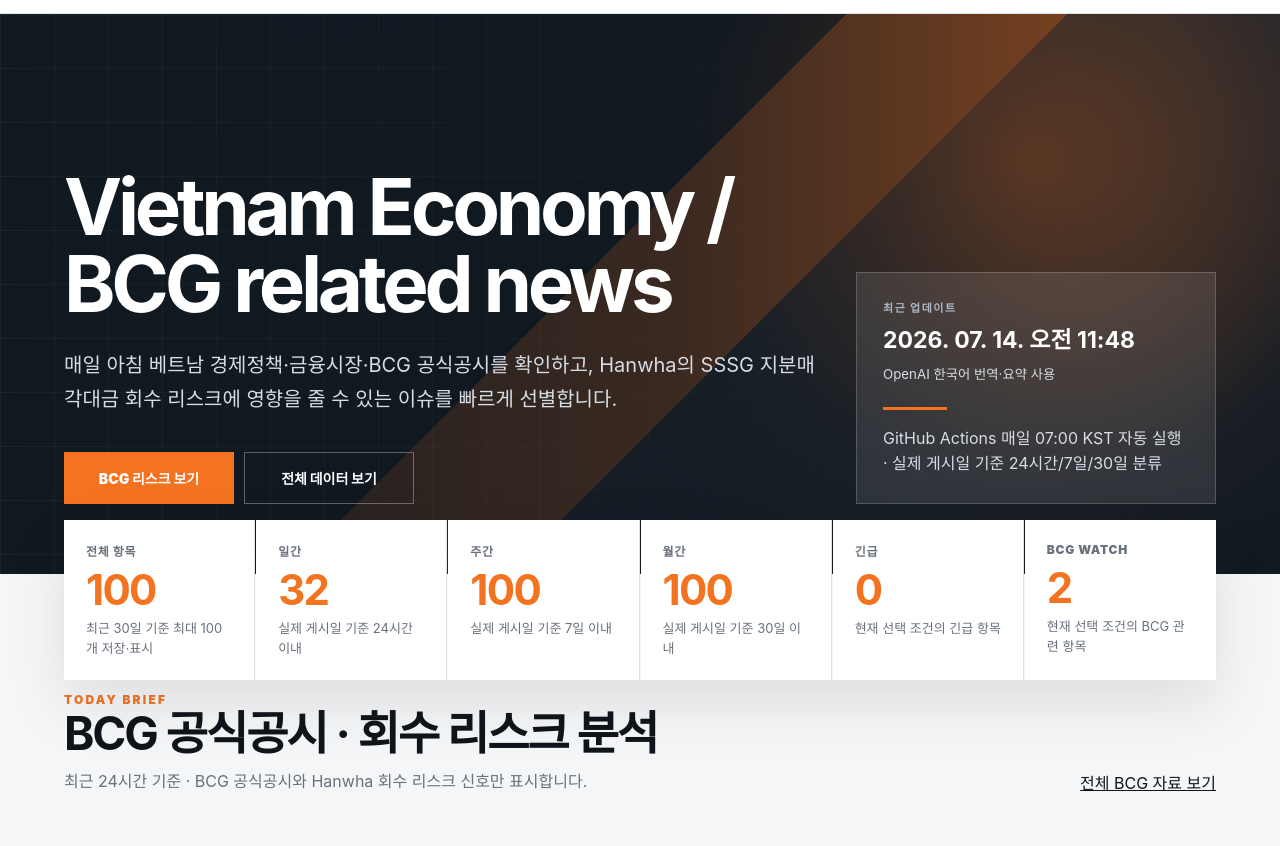
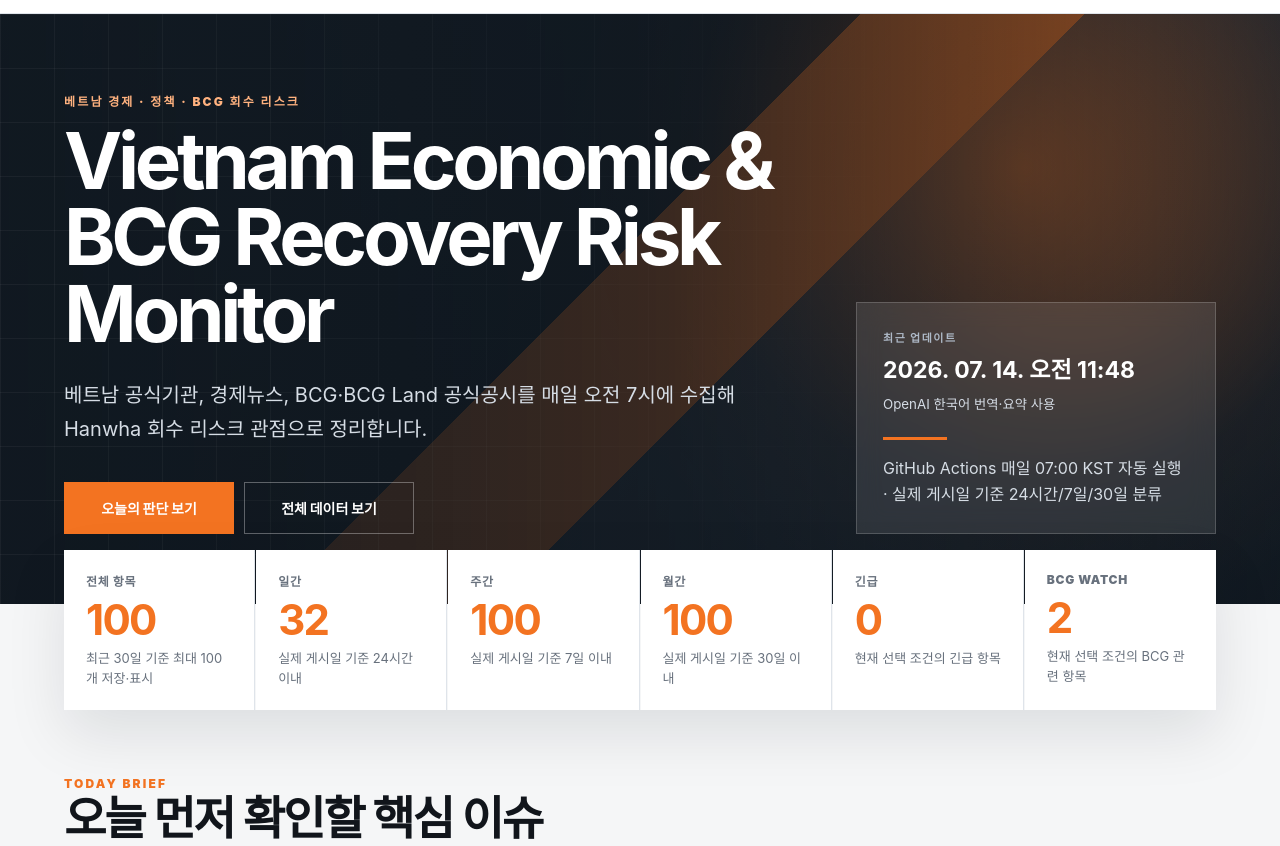
Before and after one commit to jeonys-12/vietnam-economic-newsletter, a website: page index.html in a window 1280 px wide. Shown: the part 62-908 px from the top of the page. Drawn offline with Linux system fonts and the light colour scheme.

Commit message:
Improve dashboard layout with brief alerts and monthly filter

```diff
--- a/index.html
+++ b/index.html
@@ -3,8 +3,8 @@
 <head>
   <meta charset="utf-8" />
   <meta name="viewport" content="width=device-width, initial-scale=1" />
-  <title>Vietnam Economy / BCG related news</title>
-  <meta name="description" content="Daily dashboard for Vietnam economic policy, financial markets, and BCG disclosures, focused on Hanwha SSSG stake sale proceeds recovery risk." />
+  <title>베트남 경제정책 & BCG 회수 리스크 대시보드</title>
+  <meta name="description" content="Vietnam government policy, economic news, and BCG Group recovery risk monitoring dashboard." />
   <link rel="stylesheet" href="style.css" />
 </head>
 <body>
@@ -17,7 +17,7 @@
       </span>
     </a>
     <nav class="top-nav" aria-label="Main navigation">
-      <a href="#today-brief">Today Brief</a>
+      <a href="#today">Today Brief</a>
       <a href="#risk-alert">BCG Risk Alert</a>
       <a href="#best">Best</a>
       <a href="#data">Data</a>
@@ -29,12 +29,13 @@
     <div class="hero-bg" aria-hidden="true"></div>
     <div class="hero-inner">
       <div class="hero-copy">
-        <h1>Vietnam Economy /<br />BCG related news</h1>
+        <p class="eyebrow">베트남 경제 · 정책 · BCG 회수 리스크</p>
+        <h1>Vietnam Economic &<br />BCG Recovery Risk Monitor</h1>
         <p class="subtitle">
-          매일 아침 베트남 경제정책·금융시장·BCG 공식공시를 확인하고, Hanwha의 SSSG 지분매각대금 회수 리스크에 영향을 줄 수 있는 이슈를 빠르게 선별합니다.
+          베트남 공식기관, 경제뉴스, BCG·BCG Land 공식공시를 매일 오전 7시에 수집해 Hanwha 회수 리스크 관점으로 정리합니다.
         </p>
         <div class="hero-actions">
-          <a class="primary-link" href="#risk-alert">BCG 리스크 보기</a>
+          <a class="primary-link" href="#today">오늘의 판단 보기</a>
           <a class="secondary-link" href="#data">전체 데이터 보기</a>
         </div>
       </div>
@@ -82,16 +83,15 @@
       </article>
     </section>
 
-    <section id="today-brief" class="today-brief-section" aria-label="Today Brief for BCG official disclosures and recovery risk">
+    <section id="today" class="today-section">
       <div class="section-title compact">
         <div>
           <p class="eyebrow dark">Today Brief</p>
-          <h2>BCG 공식공시 · 회수 리스크 분석</h2>
-          <p id="todayBriefSummary">최근 24시간 기준 · BCG 공식공시와 Hanwha 회수 리스크 신호만 표시합니다.</p>
+          <h2>오늘 먼저 확인할 핵심 이슈</h2>
+          <p id="briefStatus">24시간 기준 · 데이터 로딩 중</p>
         </div>
-        <a class="section-link" href="#data">전체 BCG 자료 보기</a>
       </div>
-      <div id="todayBriefList" class="today-brief-list" aria-live="polite"></div>
+      <div id="briefItems" class="brief-grid" aria-live="polite"></div>
     </section>
 
     <section id="risk-alert" class="risk-alert-section">
@@ -194,7 +194,7 @@
 
   <footer class="site-footer">
     <div>
-      <strong>Vietnam Economy / BCG related news</strong>
+      <strong>베트남 경제정책 & BCG 회수 리스크 대시보드</strong>
       <p>내부 모니터링용 자료입니다. 최종 보고 전 공식공시와 원문을 반드시 확인해야 합니다.</p>
     </div>
     <a href="#top">TOP</a>
```
Also changed, not shown: README.md.
